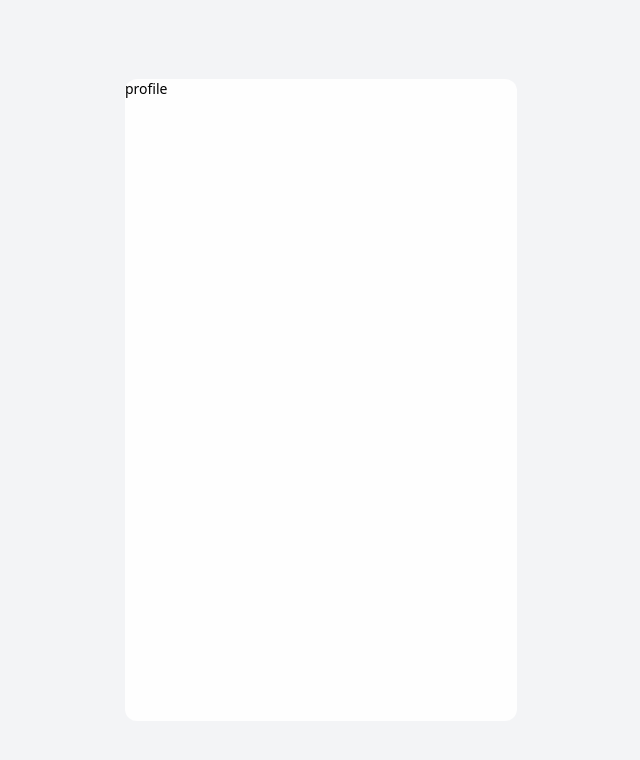
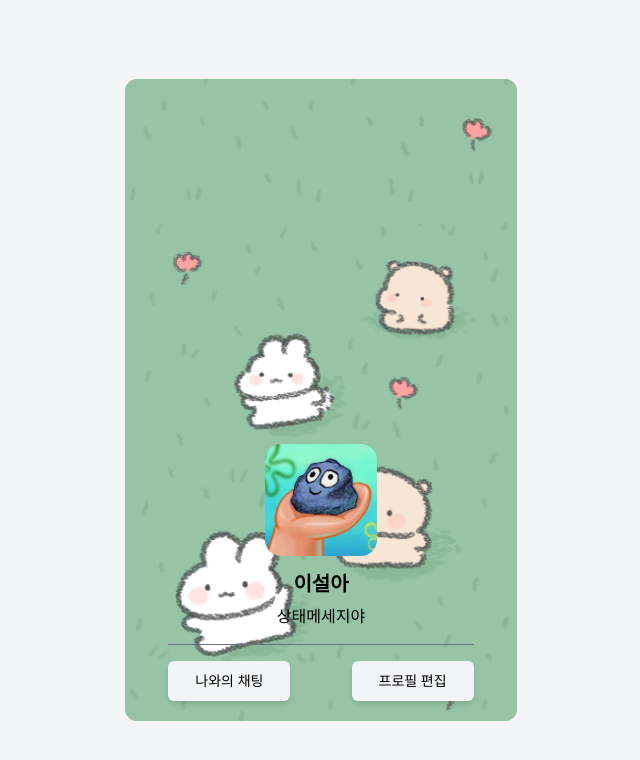
Before and after one commit to SNXWXH/kakaotalk-clone-coding, a React (Vite) app: page /profile in a window 1280 px wide. Shown: the top 760 px of the page, without its empty margins (319-959 px from the left). Built offline with nearby package versions, Linux system fonts and the light colour scheme.

Commit message:
design: profile 퍼블리싱
배경화면 유무에 따른 bg 변경

```diff
--- a/src/pages/profile/ProfilePage.tsx
+++ b/src/pages/profile/ProfilePage.tsx
@@ -1,10 +1,52 @@
+import { useNavigate } from 'react-router-dom';
+
 function ProfilePage() {
+  const profileBg = '/profileBg.png';
+  const navigate = useNavigate();
+
+  const navigateToChat = () => {
+    navigate('/chat');
+  };
+
   return (
-    <>
-      <div className='flex w-[392px] h-[642px] bg-[#FEFEFE] text-sm rounded-xl'>
-        profile
+    <div className='relative w-[392px] h-[642px] rounded-xl overflow-hidden text-sm'>
+      <div
+        className='absolute inset-0 z-0'
+        style={{
+          backgroundImage: profileBg ? `url(${profileBg})` : undefined,
+          backgroundSize: 'cover',
+          backgroundPosition: 'center',
+        }}
+      >
+        {profileBg && <div className='w-full h-full bg-white/30' />}
       </div>
-    </>
+      <div
+        className={`relative z-10 flex flex-col w-full h-full ${
+          profileBg ? '' : 'bg-gray-200'
+        } justify-end items-center p-3`}
+      >
+        <div className='flex flex-col justify-center items-center w-full'>
+          <img
+            src={'/profileImg.jpeg'}
+            className='w-28 aspect-square object-cover rounded-2xl mb-2'
+          />
+          <p className='text-xl font-bold my-1.5'>이설아</p>
+          <p className='text-base font-medium'>상태메세지야</p>
+          <hr className='w-5/6 border-t border-gray-500 my-4' />
+        </div>
+        <div className='flex justify-between items-center w-11/12 px-4 mb-2'>
+          <button
+            onClick={navigateToChat}
+            className='w-2/5 h-10 bg-gray-100 shadow-md rounded-md hover:bg-gray-200'
+          >
+            나와의 채팅
+          </button>
+          <button className='w-2/5 h-10 bg-gray-100 shadow-md rounded-md hover:bg-gray-200'>
+            프로필 편집
+          </button>
+        </div>
+      </div>
+    </div>
   );
 }
 
```
Also changed, not shown: public/profileBg.png (added).
